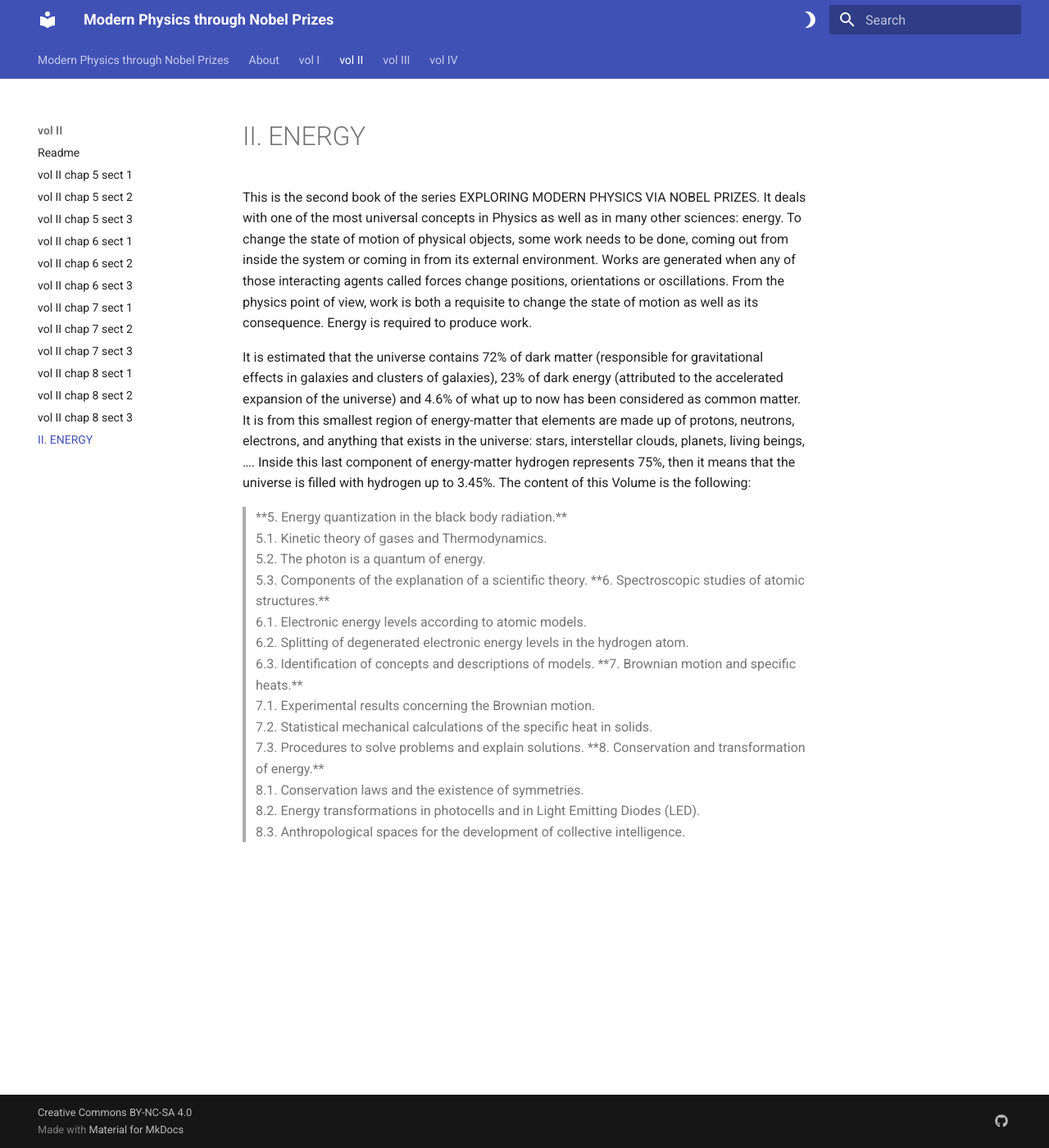
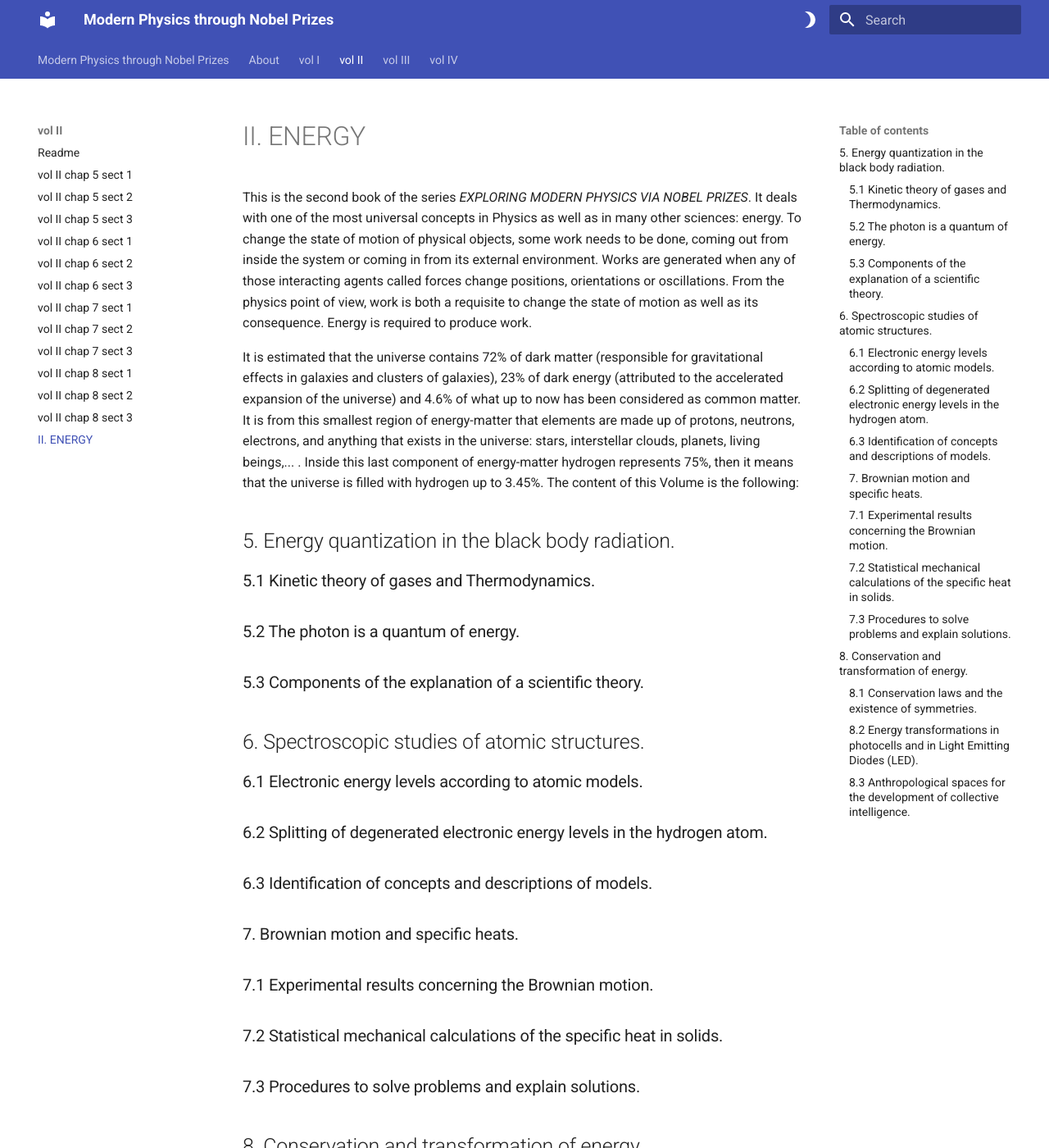
Before and after one commit to modphysnobel/modphysnobel.github.io, an MkDocs documentation site: the page built from docs/vol-II/volume-II.md, in a window 1280 px wide and 1400 px high. Shown: the whole window at 82% size. Built offline with MkDocs 1.6.1 and Material for MkDocs 9.7.7, drawn with Linux system fonts in a browser that asks for light colours; some of the changed lines change nothing that is shown; some of the changed text lies outside the part shown.

Commit message:
Fixed volume-II.md

```diff
--- a/docs/vol-II/volume-II.md
+++ b/docs/vol-II/volume-II.md
@@ -1,33 +1,38 @@
 # II.  ENERGY
 
-This is the second book of the series EXPLORING MODERN PHYSICS VIA NOBEL PRIZES. It deals with one of the most universal concepts in Physics as well as in many other sciences: energy. To change the state of motion of physical objects, some work needs to be done, coming out from inside the system or coming in from its external environment. Works are generated when any of those interacting agents called forces change positions, orientations or oscillations. From the physics point of view, work is both a requisite to change the state of motion as well as its consequence. Energy is required to produce work.
+This is the second book of the series _EXPLORING MODERN PHYSICS VIA NOBEL PRIZES_. It deals with one of the most universal concepts in Physics as well as in many other sciences: energy. To change the state of motion of physical objects, some work needs to be done, coming out from inside the system or coming in from its external environment. Works are generated when any of those interacting agents called forces change positions, orientations or oscillations. From the physics point of view, work is both a requisite to change the state of motion as well as its consequence. Energy is required to produce work.
 
-It is estimated that the universe contains 72% of dark matter (responsible for gravitational effects in galaxies and clusters of galaxies), 23% of dark energy (attributed to the accelerated expansion of the universe) and 4.6% of what up to now has been considered as common matter. It is from this smallest region of energy-matter that elements are made up of protons, neutrons, electrons, and anything that exists in the universe: stars, interstellar clouds, planets, living beings, …. Inside this last component of energy-matter hydrogen represents 75%, then it means that the universe is filled with hydrogen up to 3.45%. The content of this Volume is the following:
-
-<!-- HTML code -->
-<blockquote>
-<p>
-
-**5.  Energy quantization in the black body radiation.**  <br>
-5.1.	 Kinetic theory of gases and Thermodynamics.<br>
-5.2.	The photon is a quantum of energy.<br>
-5.3.	 Components of the explanation of a scientific theory.
-
-**6.	Spectroscopic studies of atomic structures.**<br>
-6.1.	 Electronic energy levels according to atomic models.<br>
-6.2.	 Splitting of degenerated electronic energy levels in the hydrogen atom.<br>
-6.3.	 Identification of concepts and descriptions of models.
-
-**7.	 Brownian motion and specific heats.**<br>
-7.1.	 Experimental results concerning the Brownian motion.<br>
-7.2.	 Statistical mechanical calculations of the specific heat in solids.<br>
-7.3.	 Procedures to solve problems and explain solutions.
-
-**8.	  Conservation and transformation of energy.**<br>
-8.1.	 Conservation laws and the existence of symmetries.  <br>
-8.2.	Energy transformations in photocells and in Light Emitting Diodes (LED).<br>
-8.3.	Anthropological spaces for the development of collective intelligence.
+It is estimated that the universe contains 72% of dark matter (responsible for gravitational effects in galaxies and clusters of galaxies), 23% of dark energy (attributed to the accelerated expansion of the universe) and 4.6% of what up to now has been considered as common matter. It is from this smallest region of energy-matter that elements are made up of protons, neutrons, electrons, and anything that exists in the universe: stars, interstellar clouds, planets, living beings,... . Inside this last component of energy-matter hydrogen represents 75%, then it means that the universe is filled with hydrogen up to 3.45%. The content of this Volume is the following:
 
 
-</p>
-</blockquote>
+## 5.  Energy quantization in the black body radiation.
+
+### 5.1	 Kinetic theory of gases and Thermodynamics.
+### 5.2	The photon is a quantum of energy.
+### 5.3	 Components of the explanation of a scientific theory.
+
+## 6.	Spectroscopic studies of atomic structures.
+### 6.1	 Electronic energy levels according to atomic models.
+### 6.2	 Splitting of degenerated electronic energy levels in the hydrogen atom.
+### 6.3	 Identification of concepts and descriptions of models.
+
+### 7.	 Brownian motion and specific heats.
+### 7.1	 Experimental results concerning the Brownian motion.
+### 7.2	 Statistical mechanical calculations of the specific heat in solids.
+### 7.3	 Procedures to solve problems and explain solutions.
+
+## 8.	  Conservation and transformation of energy.
+
+### 8.1	 Conservation laws and the existence of symmetries.
+### 8.2	Energy transformations in photocells and in Light Emitting Diodes (LED).
+### 8.3	Anthropological spaces for the development of collective intelligence.
+
+***
+
+Created: 20-03-12; Updated: 2023-11-23
+
+Barojas-Weber, J.R., & Lizárraga-Celaya, C. (2023). _Modern Physics through Nobel Prizes_.
+
+[Creative Commons:  Attribution-NonCommercial-ShareAlike 4.0 International](https://creativecommons.org/licenses/by-nc-sa/4.0/legalcode)
+
+<img src="../figs/cc-by-nc-sa_icon.png"
```
Also changed, not shown: 1 other file.
